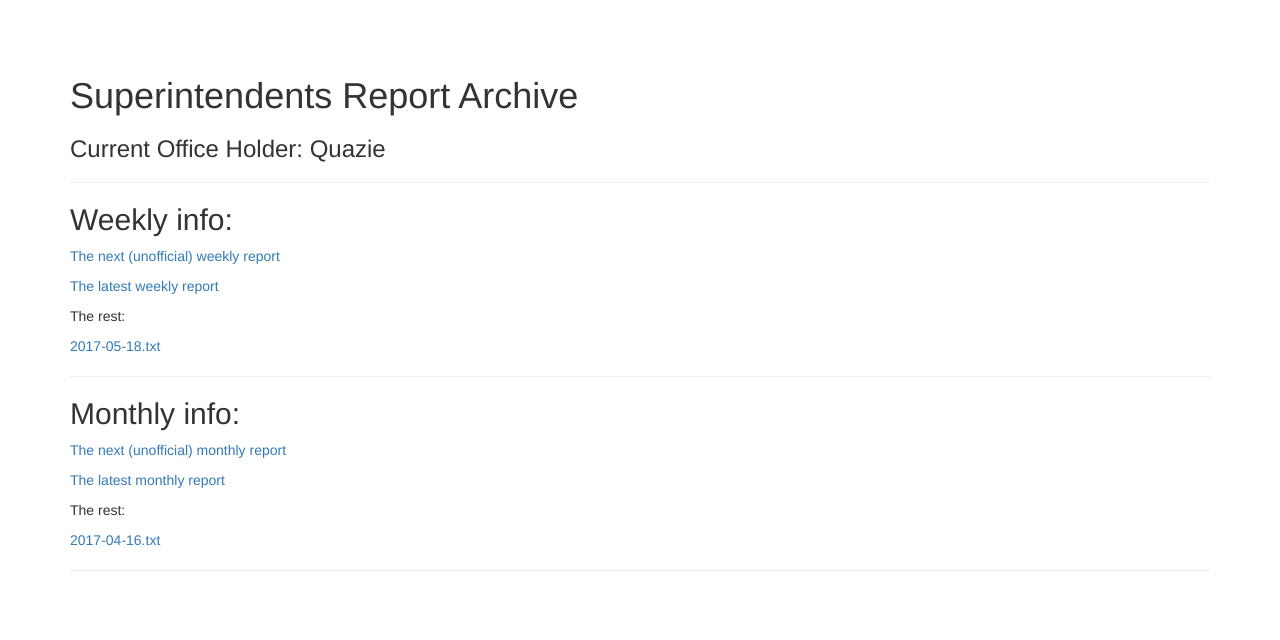
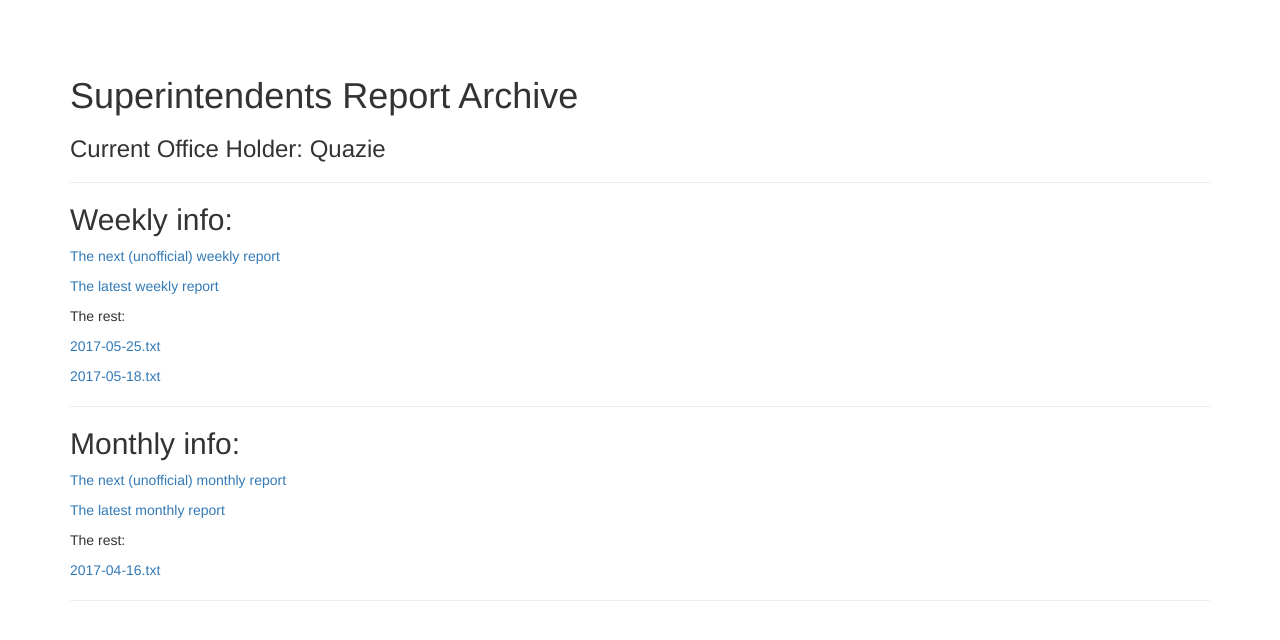
Before and after one commit to AgoraNomic/Superintendent, a Jekyll site: the page built from index.md, in a window 1280 px wide, cut to the strip 104-744 px from the top of the page. Built offline with Jekyll 4.4.1, drawn with Linux system fonts in a browser that asks for light colours; nearby versions of some CDN libraries; our own code applies the rules of GitHub Pages for plain Markdown files.

Commit message:
Updating index

```diff
--- a/index.md
+++ b/index.md
@@ -7,9 +7,11 @@
 ## Weekly info:
 [The next (unofficial) weekly report](reports/week/next.txt)
 
-[The latest weekly report](reports/week/2017-05-25.txt)
+[The latest weekly report](reports/week/2017-06-05.txt)
 
 The rest:
+
+[2017-05-25.txt](reports/week/2017-05-25.txt)
 
 [2017-05-18.txt](reports/week/2017-05-18.txt)
 
```
